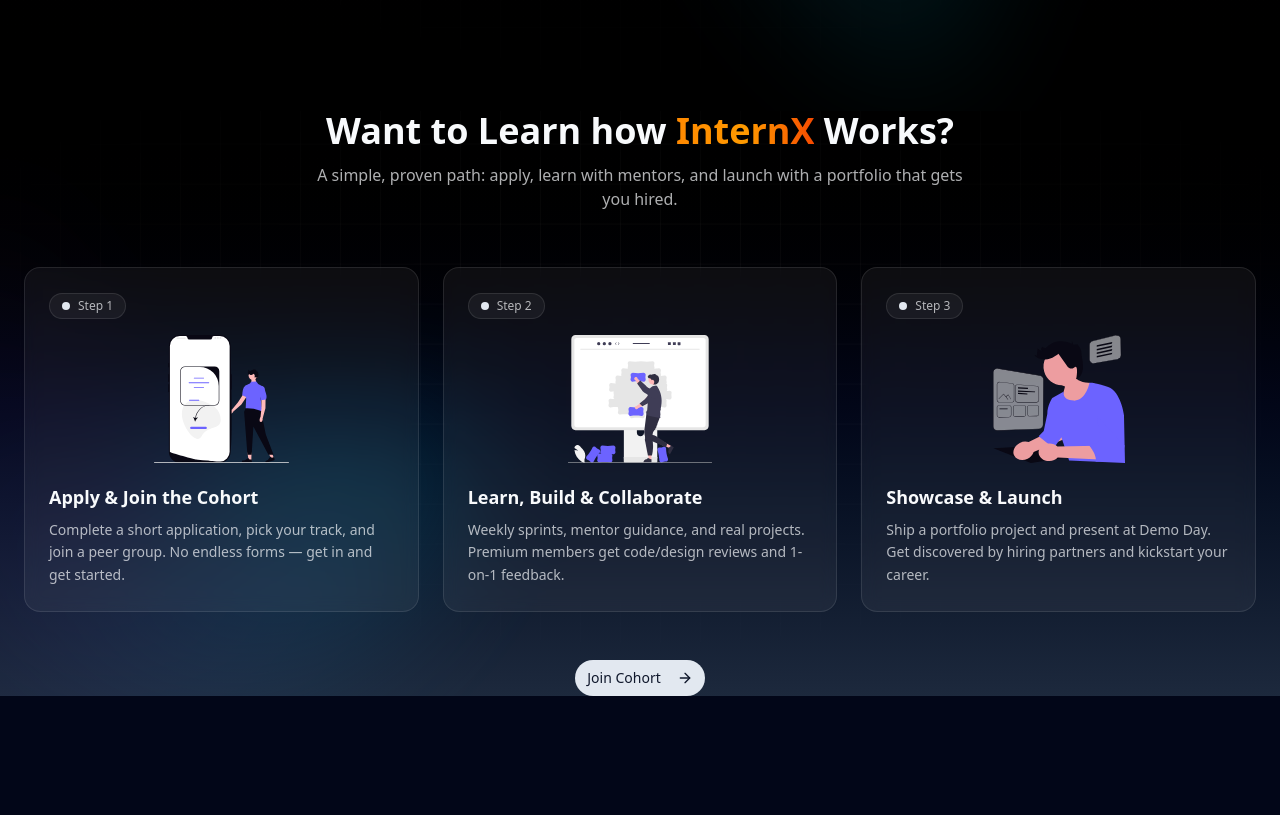
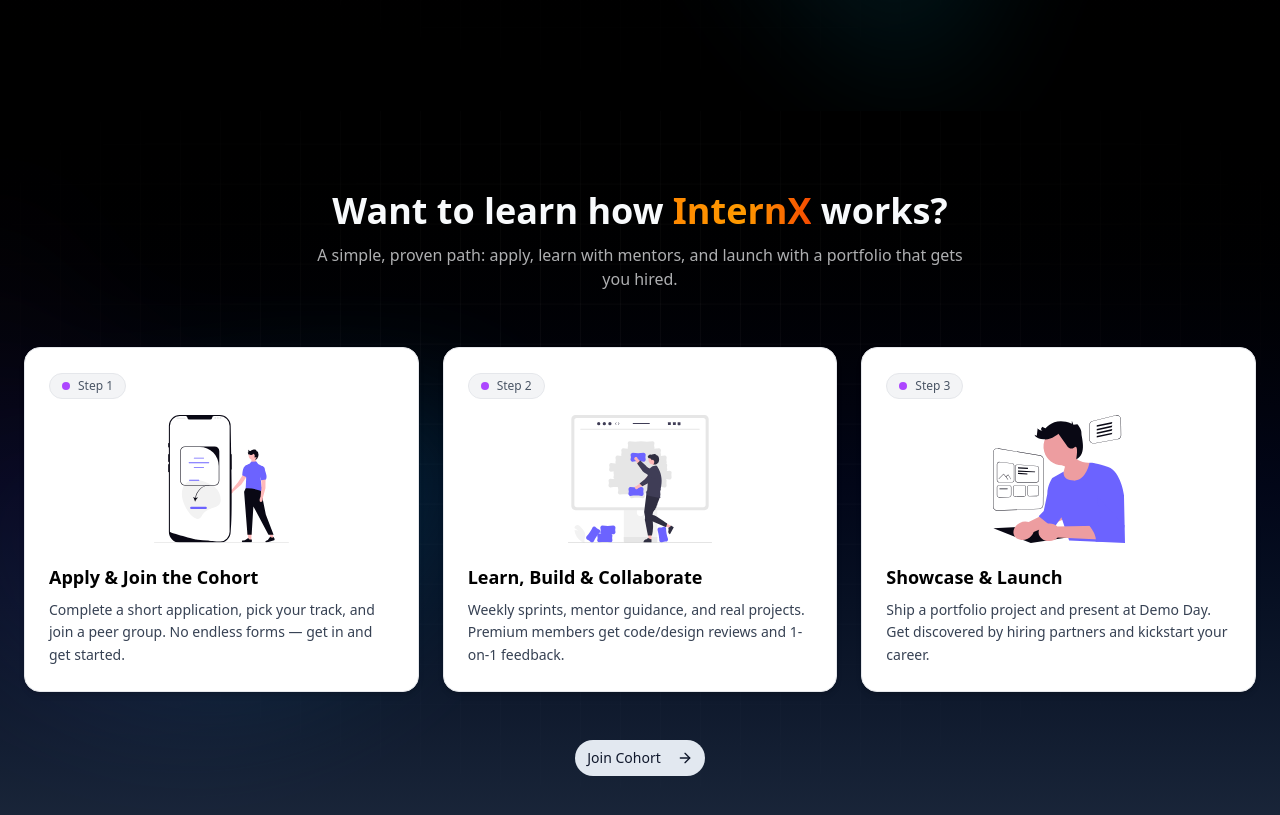
Before and after one commit to oluwaferanmi-jo/InternX, a Next.js app: page / in a window 1280 px wide. Shown: the part 1216-2031 px from the top of the page. Before the commit the page ends 1912 px from the top, so only its background shows below. Built offline with nearby package versions, Linux system fonts and the light colour scheme.

Commit message:
fix: howitworks cards colour

```diff
--- a/components/sections/howitworks.tsx
+++ b/components/sections/howitworks.tsx
@@ -46,11 +46,10 @@
       className="
         relative overflow-hidden
         bg-gradient-to-b from-black via-slate-950 to-slate-800
-
         text-foreground
       "
     >
-      {/* Decorative: faint grid */}
+      {/* Decorative grid */}
       <div
         aria-hidden
         className="pointer-events-none absolute inset-0 [mask-image:radial-gradient(60%_60%_at_50%_40%,black,transparent)]"
@@ -62,7 +61,7 @@
         }}
       />
 
-      {/* Decorative: cyan arc */}
+      {/* Decorative glow */}
       <div
         aria-hidden
         className="absolute -left-32 top-0 h-[600px] w-[600px] rounded-full blur-3xl opacity-30"
@@ -72,13 +71,15 @@
         }}
       />
 
-      <div className="relative mx-auto max-w-7xl px-6 py-8 lg:py-0 ">
-
+      <div className="relative mx-auto max-w-7xl px-6 py-12 sm:py-20">
         {/* Header */}
         <header className="mb-10 sm:mb-14 text-center">
           <h2 className="text-3xl font-bold sm:text-4xl">
-           Want to Learn how <span className="bg-gradient-to-r from-orange-400 via-amber-500 to-orange-600 bg-clip-text text-transparent">
-          InternX</span> Works?
+            Want to learn how{" "}
+            <span className="bg-gradient-to-r from-orange-400 via-amber-500 to-orange-600 bg-clip-text text-transparent">
+              InternX
+            </span>{" "}
+            works?
           </h2>
           <p className="mx-auto mt-3 max-w-2xl text-foreground/70">
             A simple, proven path: apply, learn with mentors, and launch with a
@@ -91,11 +92,11 @@
           {STEPS.map((s, i) => (
             <article
               key={s.k}
-              className="group relative overflow-hidden rounded-2xl border border-white/10 bg-white/5 p-6 backdrop-blur"
+              className="group relative overflow-hidden rounded-2xl border border-gray-200 bg-white p-6 shadow-md transition-colors hover:border-purple-300 hover:bg-purple-50"
             >
               {/* Step badge */}
-              <div className="mb-4 inline-flex items-center gap-2 rounded-full border border-white/10 bg-white/5 px-3 py-1 text-xs text-foreground/70">
-                <span className="h-2 w-2 rounded-full bg-primary" />
+              <div className="mb-4 inline-flex items-center gap-2 rounded-full border border-gray-200 bg-gray-100 px-3 py-1 text-xs text-gray-600">
+                <span className="h-2 w-2 rounded-full bg-purple-500" />
                 Step {i + 1}
               </div>
 
@@ -111,29 +112,27 @@
                     priority={i === 0}
                   />
                 ) : (
-                  <s.fallbackIcon className="h-24 w-24 text-primary/80" />
+                  <s.fallbackIcon className="h-24 w-24 text-purple-500" />
                 )}
               </div>
 
-              <h3 className="text-lg font-semibold">{s.title}</h3>
-              <p className="mt-2 text-sm leading-relaxed text-foreground/70">
+              <h3 className="text-lg font-semibold text-black">{s.title}</h3>
+              <p className="mt-2 text-sm leading-relaxed text-gray-700">
                 {s.desc}
               </p>
-
-              {/* subtle hover underline */}
-              <div className="pointer-events-none absolute inset-x-0 bottom-0 h-0.5 scale-x-0 bg-gradient-to-r from-primary/0 via-primary to-primary/0 transition-transform duration-300 group-hover:scale-x-100" />
             </article>
           ))}
         </div>
 
        {/* CTA */}
 <div className="mt-12 flex justify-center">
-          <Button asChild className="rounded-full px-6">
+  <Button asChild className="rounded-full px-6 bg-primary text-primary-foreground hover:bg-primary/80">
     <Link href="/signup">
       Join Cohort <ArrowRight className="ml-2 h-4 w-4" />
     </Link>
   </Button>
 </div>
+
       </div>
     </section>
   );
```
Lines whose indentation alone changed are shown as unchanged.
